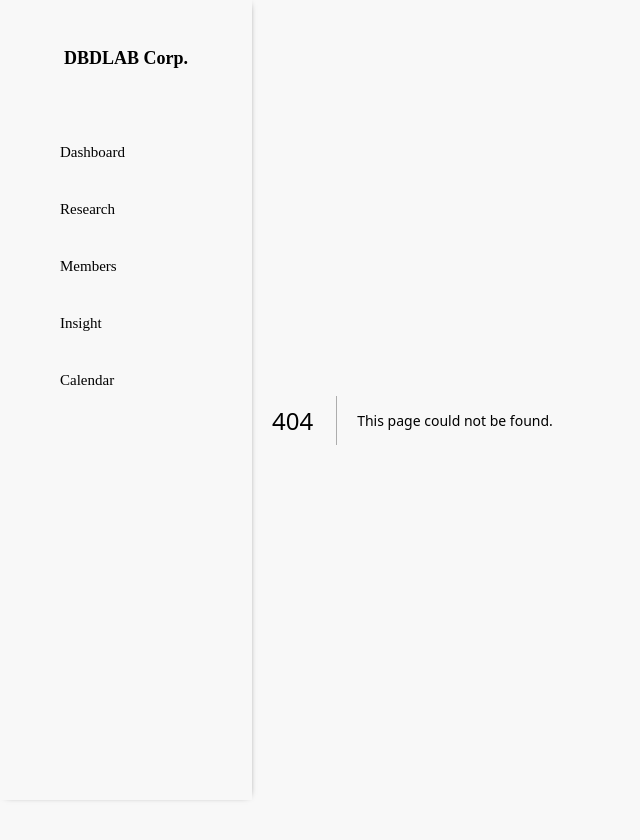
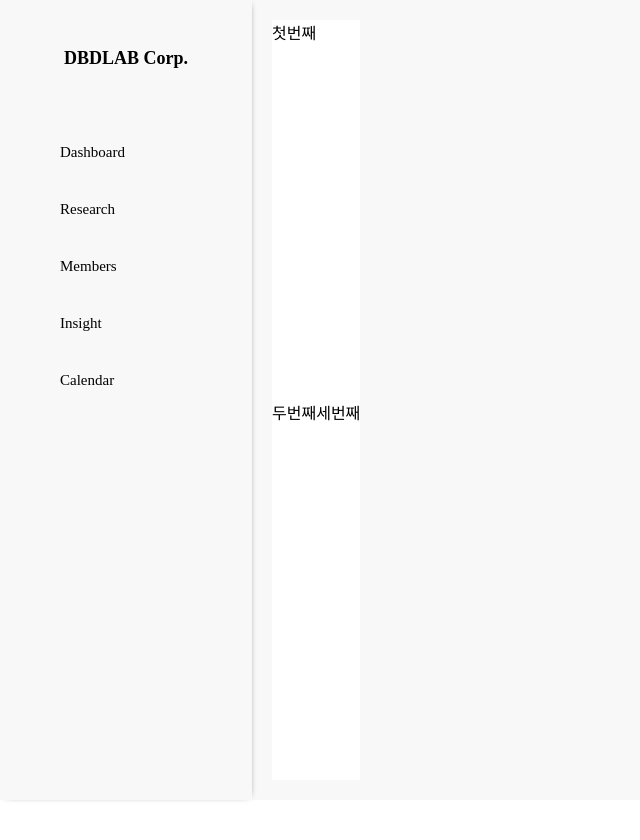
Before and after one commit to KongWooJeong/dbdlab, a Next.js app: page /dashboard in a window 1280 px wide. Before the commit this address had no page. Shown: the whole page, without its empty margins (0-640 px from the left). After the commit the page ends 800 px from the top, so only its background shows below. Built offline with nearby package versions, Linux system fonts and the light colour scheme.

Commit message:
feat(component): add Dashbord page layout
Added dashboard page layout style configuration

```diff
--- /dev/null
+++ b/pages/dashboard.tsx
@@ -0,0 +1,41 @@
+import styled from "@emotion/styled";
+
+function Dashboard() {
+  return (
+    <DashboardWrapper>
+      <div className="first-row-container">첫번째</div>
+      <div className="second-row-container">
+        <div className="first-column-container">두번째</div>
+        <div className="second-column-container">세번째</div>
+      </div>
+    </DashboardWrapper>
+  );
+}
+
+const DashboardWrapper = styled.div`
+  display: flex;
+  flex-direction: column;
+  height: 100%;
+  background-color: #fff;
+
+  .first-row-container {
+    height: 50%;
+  }
+
+  .second-row-container {
+    display: flex;
+    height: 50%;
+
+    .first-column-container {
+      width: 50%;
+      height: 100%;
+    }
+
+    .second-column-container {
+      width: 50%;
+      height: 100%;
+    }
+  }
+`;
+
+export default Dashboard;
```
